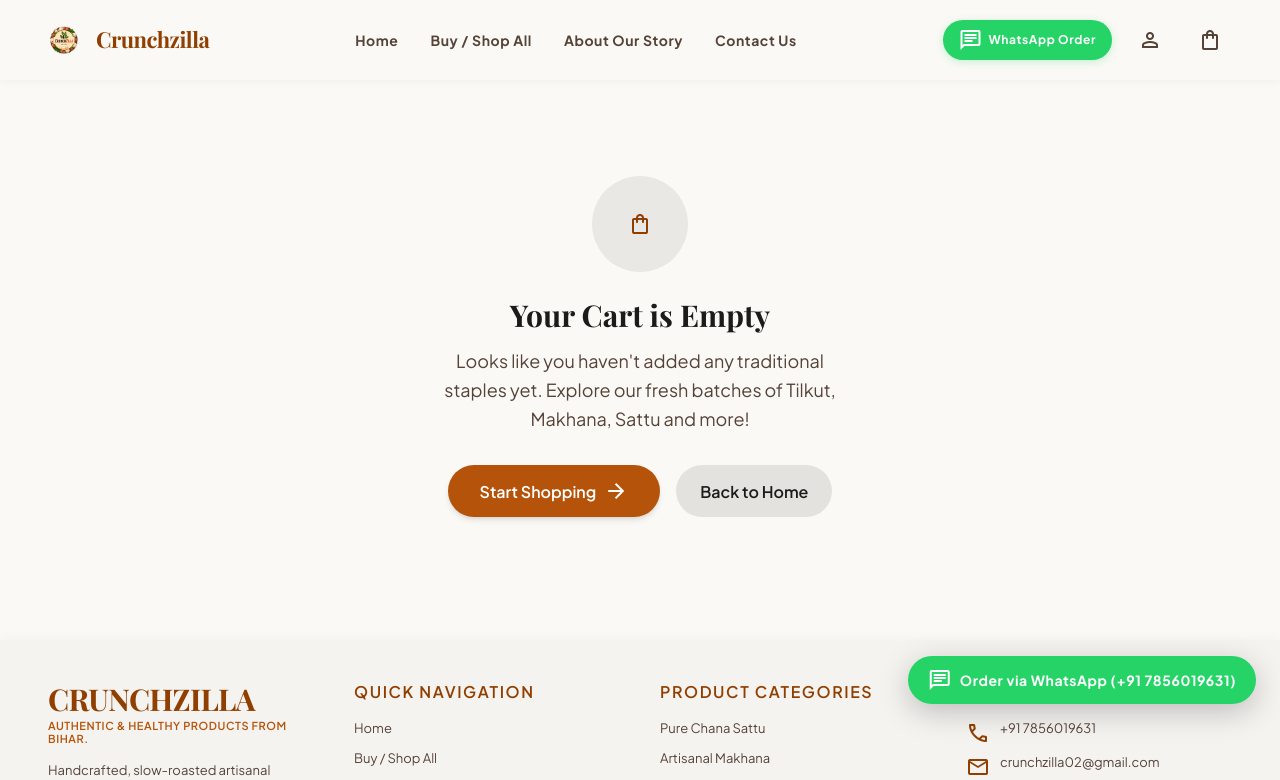
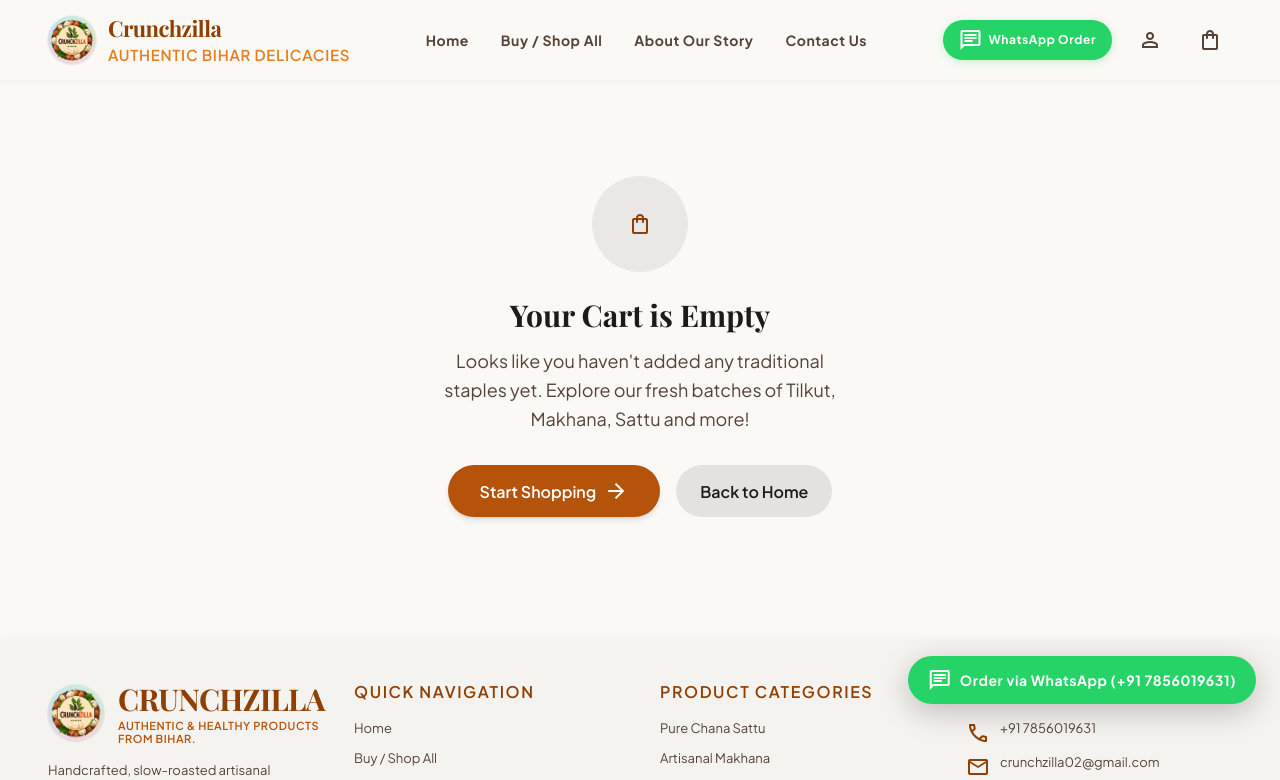
Before and after one commit to Ankit12320/crunchzilla-ui, a Next.js app: page /cart in a window 1280 px wide. Shown: the top 780 px of the page. Built offline with nearby package versions, Linux system fonts and the light colour scheme.

Commit message:
feat(branding): update Crunchzilla logo to original HD quality across Header, Footer, and mobile navigation

```diff
--- a/src/components/auth/AuthLayout.tsx
+++ b/src/components/auth/AuthLayout.tsx
@@ -21,14 +21,16 @@ export default function AuthLayout({
           className="inline-flex items-center gap-3 transition-opacity hover:opacity-90"
           aria-label="Crunchzilla Home"
         >
-          <Image
-            src={IMAGES.brand.logo}
-            alt={`${SITE.name} Logo`}
-            width={44}
-            height={44}
-            className="h-11 w-auto object-contain"
-            priority
-          />
+          <div className="relative h-11 w-11 sm:h-12 sm:w-12 shrink-0 overflow-hidden rounded-full shadow-xs ring-1 ring-black/5 bg-surface-container-low">
+            <Image
+              src={IMAGES.brand.logo}
+              alt="Crunchzilla – Authentic & Healthy Products from Bihar"
+              width={48}
+              height={48}
+              priority
+              className="h-full w-full object-cover"
+            />
+          </div>
           <span className="font-display text-headline-md font-bold tracking-tight text-primary">
             {SITE.brandName}
           </span>
--- a/src/components/layout/Footer.tsx
+++ b/src/components/layout/Footer.tsx
@@ -1,6 +1,8 @@
+import Image from "next/image";
 import Link from "next/link";
 import Icon from "@/components/common/Icon";
 import { FacebookIcon, InstagramIcon } from "@/components/common/SocialIcons";
+import { IMAGES } from "@/constants/images";
 import { FOOTER_CATEGORIES, LEGAL_LINKS, NAV_LINKS, SITE } from "@/constants/site";
 import { whatsappLink } from "@/lib/whatsapp";
 
@@ -32,14 +34,29 @@ export default function Footer() {
     <footer className="w-full bg-surface-container-low pt-10 pb-8 sm:pb-10 text-on-surface shadow-[0_-1px_12px_rgba(45,30,15,0.03)]">
       <div className="container-page grid grid-cols-1 gap-10 pb-10 md:grid-cols-2 lg:grid-cols-4">
         <div className="space-y-4">
+          <Link
+            href="/"
+            className="group inline-flex items-center gap-3.5 transition-opacity hover:opacity-95"
+            aria-label="Crunchzilla Homepage"
+          >
+            <div className="relative h-12 w-12 sm:h-14 sm:w-14 shrink-0 overflow-hidden rounded-full shadow-xs ring-1 ring-black/5 bg-surface-container transition-transform duration-200 group-hover:scale-105">
+              <Image
+                src={IMAGES.brand.logo}
+                alt="Crunchzilla – Authentic & Healthy Products from Bihar"
+                width={56}
+                height={56}
+                className="h-full w-full object-cover"
+              />
+            </div>
             <div>
-            <p className="font-display text-headline-md font-bold tracking-tight text-primary">
+              <p className="font-display text-headline-md font-bold tracking-tight text-primary transition-colors group-hover:text-roasted-terracotta">
                 {SITE.brandName}
               </p>
               <p className="text-label-sm font-semibold uppercase tracking-wider text-roasted-terracotta">
                 {SITE.tagline}
               </p>
             </div>
+          </Link>
           <p className="text-body-sm text-on-surface-variant">{SITE.footerBlurb}</p>
           <div className="flex flex-wrap items-center gap-2">
             <span className="inline-flex items-center gap-1.5 rounded-full bg-cardamom-light px-3 py-1 text-label-xs font-medium text-botanical-forest whitespace-nowrap">
--- a/src/components/layout/Header.tsx
+++ b/src/components/layout/Header.tsx
@@ -15,22 +15,28 @@ export default function Header() {
     <header className="sticky top-0 z-40 bg-surface/90 shadow-[0_1px_8px_rgba(45,30,15,0.05)] backdrop-blur-xl">
       {/* //<AnnouncementBar /> */}
       <div className="container-page flex h-20 items-center justify-between gap-6">
-        <Link href="/" className="flex items-center gap-4">
-          <Image
-            src={IMAGES.brand.logo}
-            alt={`${SITE.name} logo`}
-            width={32}
-            height={32}
-            className="h-8 w-auto object-contain"
-            priority
-          />
+        <Link
+          href="/"
+          className="group flex items-center gap-3 transition-opacity hover:opacity-95"
+          aria-label="Crunchzilla Homepage"
+        >
+          <div className="relative h-11 w-11 sm:h-12 sm:w-12 shrink-0 overflow-hidden rounded-full shadow-xs ring-1 ring-black/5 bg-surface-container-low transition-transform duration-200 group-hover:scale-105">
+            <Image
+              src={IMAGES.brand.logo}
+              alt="Crunchzilla – Authentic & Healthy Products from Bihar"
+              width={48}
+              height={48}
+              priority
+              className="h-full w-full object-cover"
+            />
+          </div>
           <span className="flex flex-col">
-            <span className="font-display text-headline-sm font-bold tracking-tight text-primary">
+            <span className="font-display text-headline-sm font-bold tracking-tight text-primary transition-colors group-hover:text-roasted-terracotta">
               {SITE.name}
             </span>
-            {/* <span className="-mt-1 whitespace-nowrap text-label-sm uppercase tracking-widest text-secondary">
-              {SITE.tagline}
-            </span> */}
+            <span className="hidden sm:inline text-label-xs font-semibold uppercase tracking-wider text-spiced-tangerine">
+              Authentic Bihar Delicacies
+            </span>
           </span>
         </Link>
 
--- a/src/components/layout/MobileNav.tsx
+++ b/src/components/layout/MobileNav.tsx
@@ -1,11 +1,13 @@
 "use client";
 
 import { useState } from "react";
+import Image from "next/image";
 import Link from "next/link";
 import Icon from "@/components/common/Icon";
 import { FacebookIcon, InstagramIcon } from "@/components/common/SocialIcons";
 import NavLinks from "@/components/layout/NavLinks";
 import { Sheet, SheetContent, SheetTitle, SheetTrigger } from "@/components/ui/sheet";
+import { IMAGES } from "@/constants/images";
 import { SITE } from "@/constants/site";
 import { whatsappLink } from "@/lib/whatsapp";
 import { useAuthStore } from "@/store/auth-store";
@@ -24,9 +26,20 @@ export default function MobileNav() {
       </SheetTrigger>
       <SheetContent side="right" className="flex flex-col justify-between bg-surface p-6 overflow-y-auto">
         <div className="space-y-6">
-          <SheetTitle className="font-display text-headline-sm font-bold text-primary">
-            {SITE.name}
-          </SheetTitle>
+          <div className="flex items-center gap-3">
+            <div className="relative h-10 w-10 shrink-0 overflow-hidden rounded-full shadow-xs ring-1 ring-black/5 bg-surface-container-low">
+              <Image
+                src={IMAGES.brand.logo}
+                alt="Crunchzilla – Authentic & Healthy Products from Bihar"
+                width={40}
+                height={40}
+                className="h-full w-full object-cover"
+              />
+            </div>
+            <SheetTitle className="font-display text-headline-sm font-bold text-primary">
+              {SITE.name}
+            </SheetTitle>
+          </div>
           <NavLinks
             className="flex flex-col items-start gap-3 text-title-md"
             onNavigate={() => setOpen(false)}
```
Also changed, not shown: public/images/brand/logo.jpg (added), public/images/brand/logo.png. Lines whose indentation alone changed are shown as unchanged.
